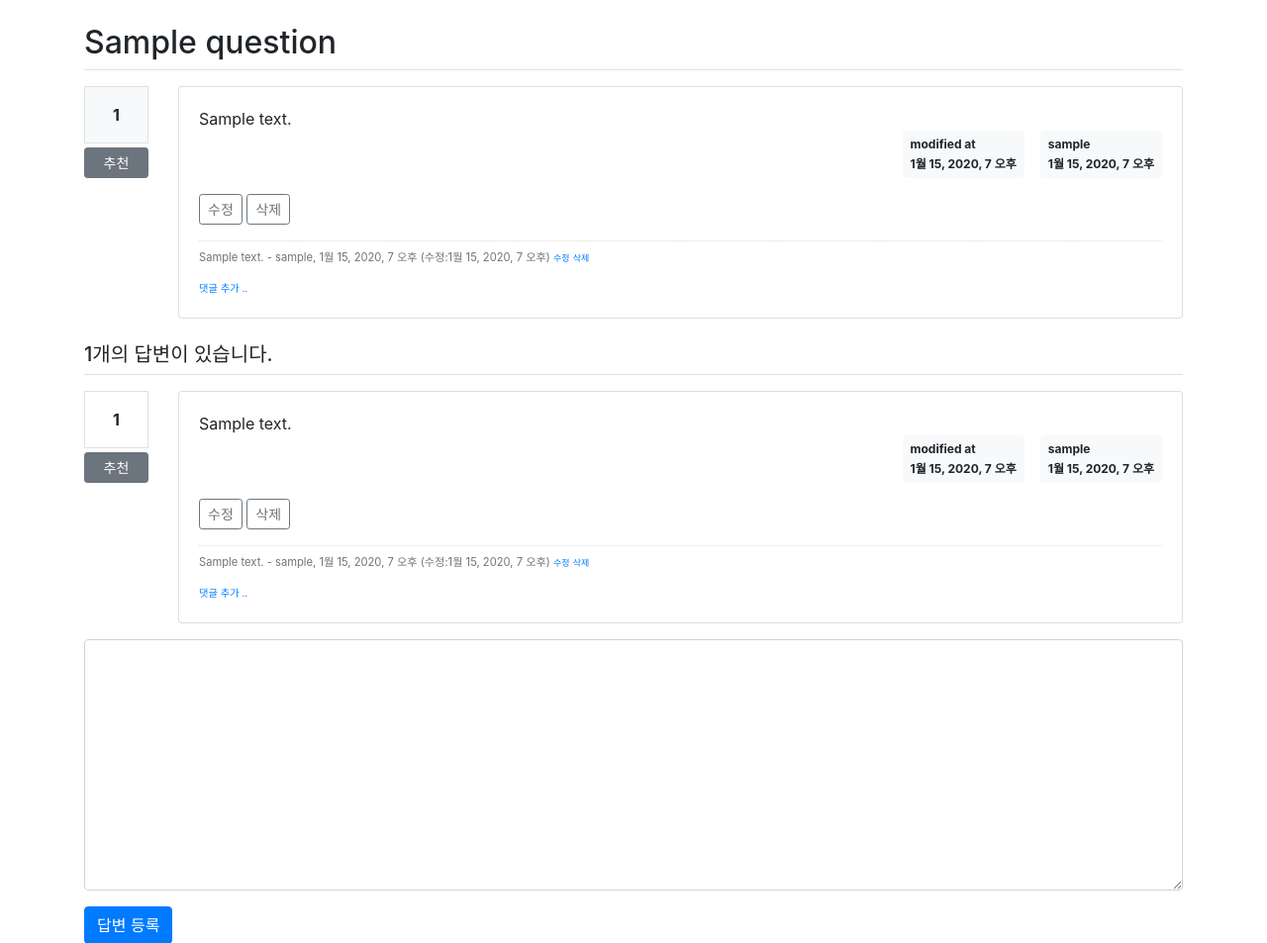
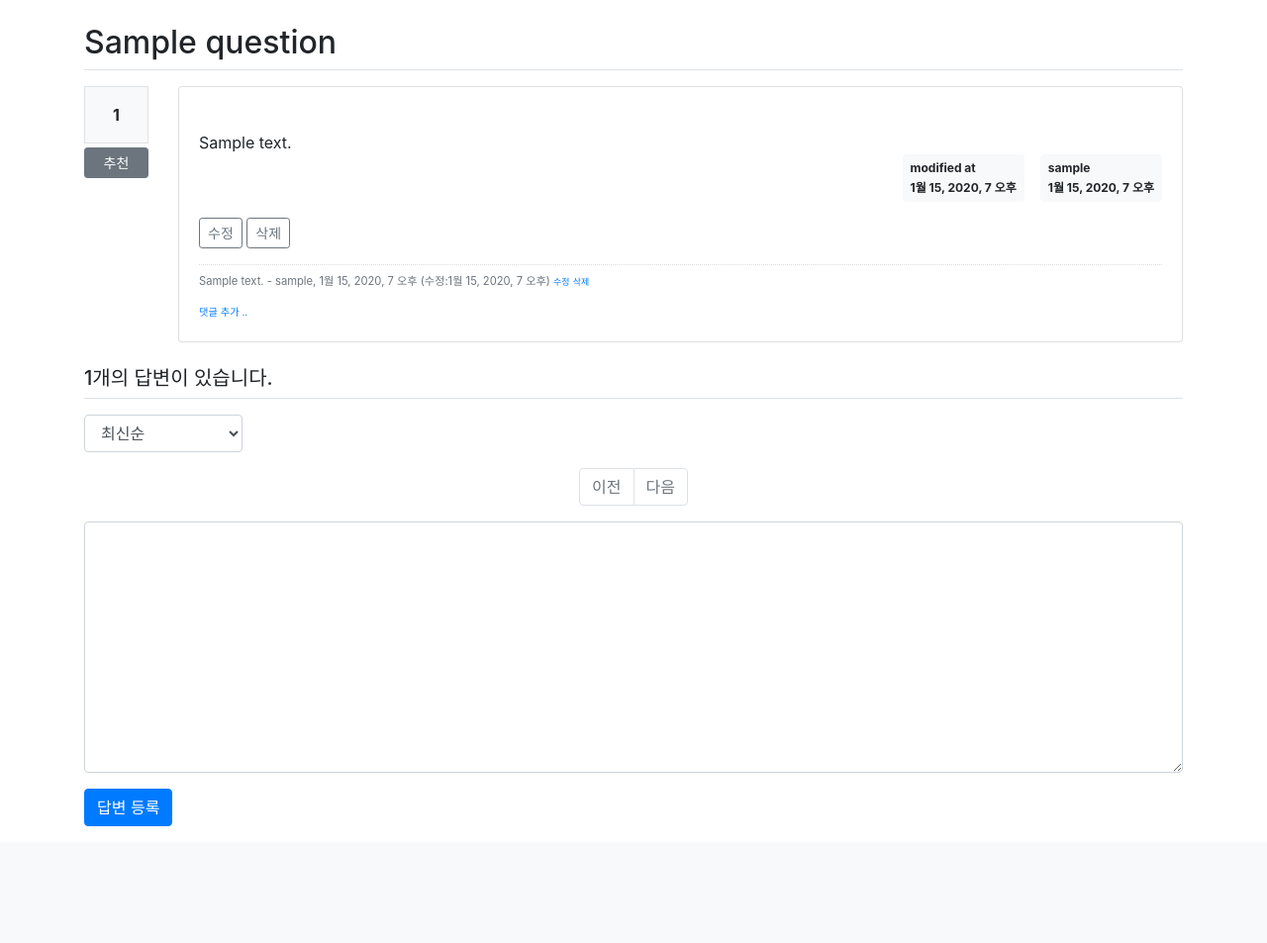
Before and after one commit to KyeongHyun00/pybo, a Django app: page /pybo/answer/create/1/ in a window 1280 px wide. Shown: the part 57-1010 px from the top of the page at 99% size. After the commit the page ends 892 px from the top, so only its background shows below. Run offline with Django 3.2, Linux system fonts and the light colour scheme; a user stored in the database is signed in; tables that the repository leaves empty hold one stand-in row (values such as "Sample post"); some libraries are stand-ins or nearby versions.

Commit message:
답변 페이징기능 추가

```diff
--- a/templates/pybo/question_detail.html
+++ b/templates/pybo/question_detail.html
@@ -22,9 +22,12 @@
                data-uri="{% url 'pybo:vote_question' question.id %}">추천</a>
         </div>
         <div class="col-11"> <!-- 질문 영역 -->
+            <!-- 기존 내용 -->
             <div class="card">
                 <div class="card-body">
-            <div class="card-text" style="white-space: pre-line;">{{ question.content }}</div>
+                    <div class="card-text" style="white-space: pre-line;">
+                        {{ question.content }}
+                    </div>
                     <div class="d-flex justify-content-end">
                         {% if question.modify_date %}
                         <div class="badge badge-light p-2 text-left mx-3">
@@ -33,7 +36,7 @@
                         </div>
                         {% endif %}
                         <div class="badge badge-light p-2 text-left">
-                    <div class="mb-2">{{ question.author.username }}</div>
+                            <div class="mb-2">{{ question.author.username}}</div>
                             <div>{{ question.create_date }}</div>
                         </div>
                     </div>
@@ -76,20 +79,41 @@
             </div>
         </div>
     </div>
-    <h5 class="border-bottom my-3 py-2">{{question.answer_set.count}}개의 답변이 있습니다.</h5>
-    {% for answer in question.answer_set.all %}
+    <h5 class="border-bottom my-3 py-2">
+        {{question.answer_set.count}}개의 답변이 있습니다.
+    </h5>
         <a name="answer_{{ answer.id }}"></a>
+        <div class="row justify-content-between my-3">
+            <div class="col-2">
+                <select class="form-control so">
+                    <option value="recent" {% if so == 'recent' %}selected{% endif %}>최신순</option>
+                    <option value="recommend" {% if so == 'recommend' %}selected{% endif %}>추천순</option>
+                </select>
+            </div>
+        </div>
+        {% for answer in answer_list %}
         <div class="row my-3">
             <div class="col-1"> <!-- 추천 영역 -->
-            <div class="bj-light text-center p-3 border font-weight-bolder mb-1">{{answer.voter.count}}</div>
-            <a href="{% url 'pybo:vote_answer' answer.id %}"
+            <div class="bg-light text-center p-3 border font-weight-bolder mb-1">
+                {{ answer.voter.count }}
+            </div>
+            <a href="#" data-uri="{% url 'pybo:vote_answer' answer.id %}"
                class="recommend btn btn-sm btn-secondary btn-block my-1">추천</a>
         </div>
-        <div class="col-11"> <!-- 답변 영역 -->
+        <div class="col-11"><!-- 답변 영역 -->
             <!-- 기존 내용 -->
             <div class="card">
                 <div class="card-body">
-            <div class="card-text" style="white-space: pre-line;">{{ answer.content }}</div>
+                    <div class="card-text" style="white-space: pre-line;">
+                        {{ answer.content }}</div>
+                        {% if request.user == answer.author %}
+                        <div class="my-3">
+                            <a href="{% url 'pybo:answer_modify' answer.id %}"
+                               class="btn btn-sm btn-outline-secondary">수정</a>
+                            <a href="#" class="delete btn btn-sm btn-outline-secondary"
+                                data-uri="{% url 'pybo:answer_delete' answer.id %}">삭제</a>
+                        </div>
+                        {% endif %}
                     <div class="d-flex justify-content-end">
                         {% if answer.modify_date %}
                         <div class="badge badge-light p-2 text-left mx-3">
@@ -102,14 +126,6 @@
                             <div>{{ answer.create_date }}</div>
                         </div>
                     </div>
-            {% if request.user == answer.author %}
-            <div class="my-3">
-                <a href="{% url 'pybo:answer_modify' answer.id %}"
-                        class="btn btn-sm btn-outline-secondary">수정</a>
-                <a href="#" class="delete btn btn-sm btn-outline-secondary"
-                        data-uri="{% url 'pybo:answer_delete' answer.id %}">삭제</a>
-            </div>
-            {% endif %}
                     <!-- 답변 댓글 Start -->
                     {% if answer.comment_set.count > 0 %}
                     <div class="mt-3">
@@ -124,9 +140,11 @@
                             {% endif %}
                         </span>
                             {% if request.user == comment.author %}
-                    <a href="{% url 'pybo:comment_modify_answer' comment.id %}" class="small">수정</a>
+                            <a href="{% url 'pybo:comment_modify_answer' comment.id %}"
+                               class="small">수정</a>
                             <a href="{% url 'pybo:comment_delete_answer' comment.id %}" class="small delete"
-                       data-uri="{% url 'pybo:comment_delete_answer' comment.id %}"> 삭제</a>
+                               data-uri="{% url 'pybo:comment_delete_answer' comment.id %}"
+                            > 삭제</a>
                             {% endif %}
                         </div>
                         {% endfor %}
@@ -136,15 +154,51 @@
                         <a href="{% url 'pybo:comment_create_answer' answer.id %}"
                            class="small"><small>댓글 추가 ..</small></a>
                     </div>
-            <!-- 답변 댓글 End -->
                 </div>
                 </div>
             </div>
         </div>
         {% endfor %}
+    <!-- 페이징 처리 시작 -->
+    <ul class="pagination justify-content-center">
+        <!-- 이전 페이지 -->
+        {% if answer_list.has_previous %}
+        <li class="page-item">
+            <a class="page-link" data-page="{{ answer_list.previous_page_number }}" href="#">이전</a>
+        </li>
+        {% else %}
+        <li class="page-item disabled">
+            <a class="page-link" tabindex="-1" aria-disabled="true" href="#">이전</a>
+        </li>
+        {% endif %}
+        <!-- 페이지 리스트 -->
+        {% for page_number in answer_list.paginator.page_range %}
+        {% if page_number >= answer_list.number|add:-5 and page_number <= answer_list.number|add:5 %}
+            {% if page_number == answer_list.number %}
+            <li class="page-item active" aria-current="page">
+                <a class="page-link" data-page="{{ page_number }}" href="#">{{ page_number }}</a>
+            </li>
+            {% else %}
+            <li class="page-item">
+                <a class="page-link" data-page="{{ page_number }}" href="#">{{ page_number }}</a>
+            </li>
+            {% endif %}
+        {% endif %}
+        {% endfor %}
+        <!-- 다음 페이지 -->
+        {% if answer_list.has_next %}
+        <li class="page-item">
+            <a class="page-link" data-page="{{ answer_list.next_page_number }}" href="#">다음</a>
+        </li>
+        {% else %}
+        <li class="page-item disabled">
+            <a class="page-link" tabindex="-1" aria="true" href="#">다음</a>
+        </li>
+        {% endif %}
+    </ul>
+    <!-- 페이징 처리 끝 -->
     <form action="{% url 'pybo:answer_create' question.id %}" method="post" class="my-3">
         {% csrf_token %}
-        <!-- 오류표시 영역 시작-->
         {% if form.errors %}
         <div class="alert alert-danger" role="alert">
             {% for field in form %}
@@ -155,7 +209,6 @@
             {% endfor %}
         </div>
         {% endif %}
-        <!-- 오류표시 영역 끝-->
         <div class="form-group">
             <textarea name="content" id="content"
                       {% if not user.is_authenticated %}disabled{% endif %}
@@ -164,6 +217,10 @@
         <input type="submit" value="답변 등록" class="btn btn-primary">
     </form>
 </div>
+<form id="searchForm" method="get" action="{% url 'pybo:detail' question.id %}">
+    <input type="hidden" id="page" name="page" value="{{ page }}">
+    <input type="hidden" id="so" name="so" value="{{ so }}">
+</form>
 {% endblock %}
 {% block script %}
 <script type='text/javascript'>
@@ -178,6 +235,15 @@ $(document).ready(function(){
             location.href = $(this).data('uri');
         }
     });
+    $(".page-link").on('click', function(){
+        $("#page").val($(this).data("page"));
+        $("#searchForm").submit();
+    });
+    $(".so").on('change', function() {
+        $("#so").val($(this).val());
+        $("#page").val(1);
+        $("#searchForm").submit();
+    });
 });
 </script>
 {% endblock %}
```
Also changed, not shown: pybo/views/base_views.py (+6 -3 lines). Lines whose indentation alone changed are shown as unchanged.
